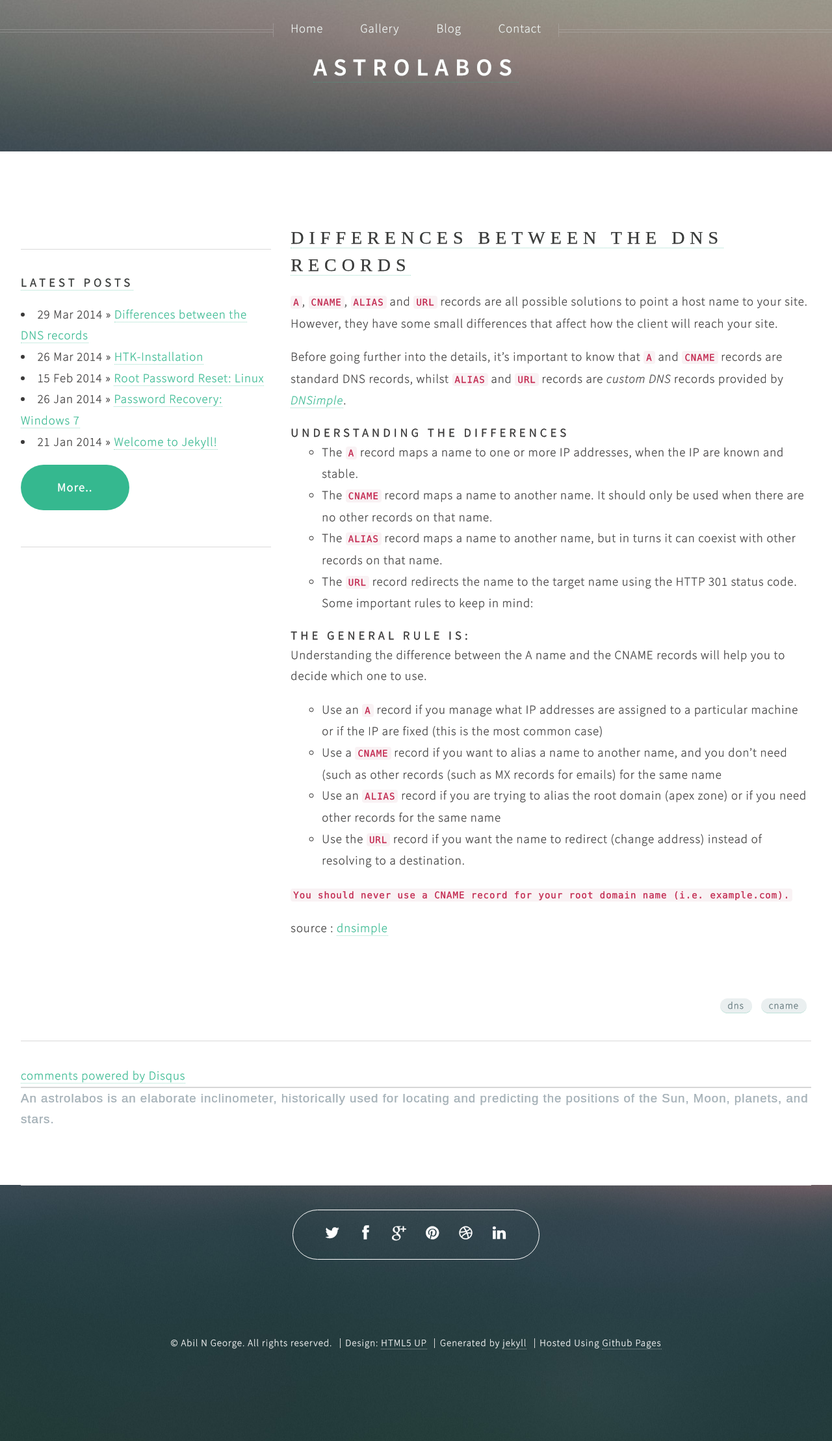
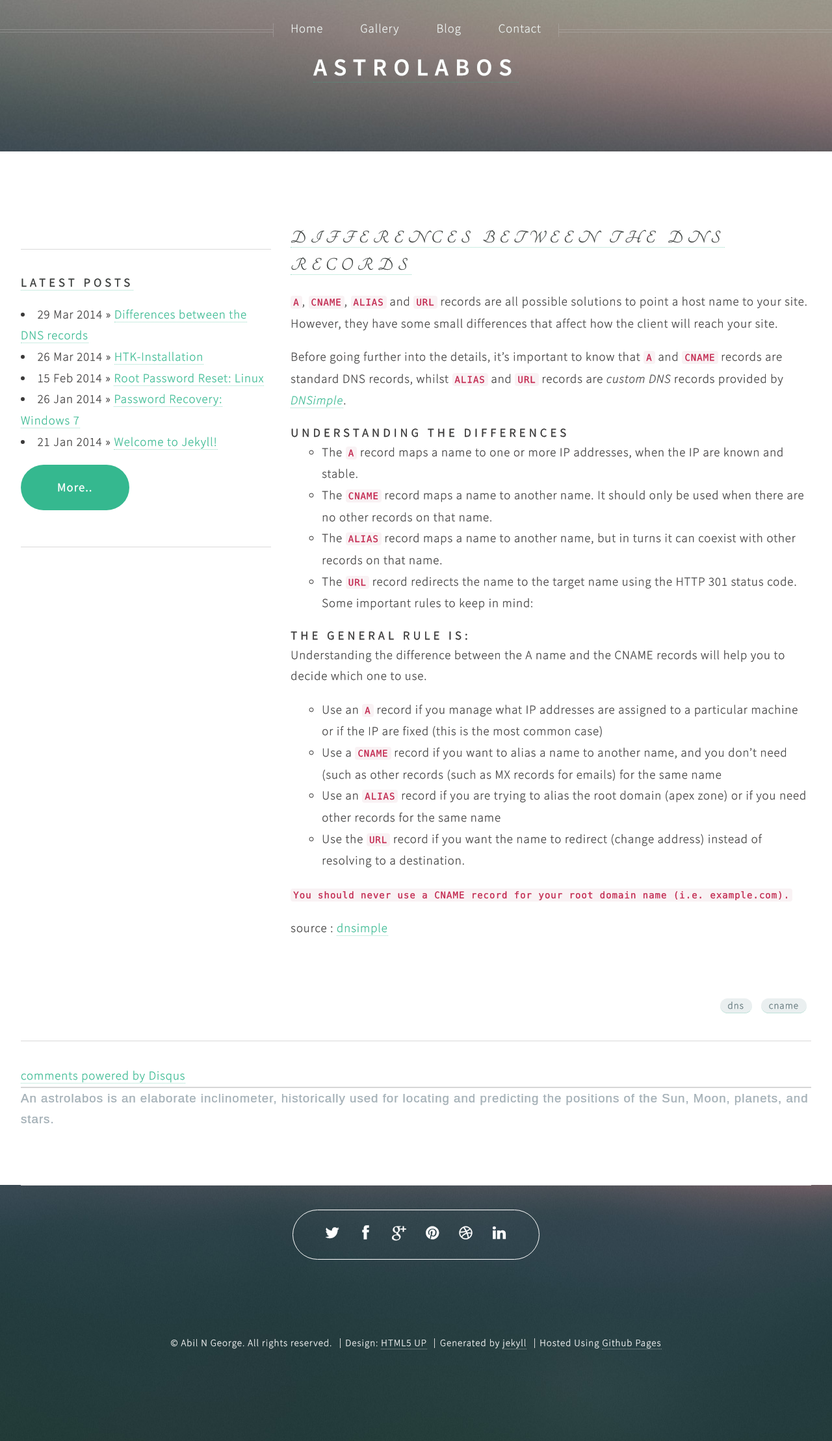
Before and after one commit to abilng/abilng.github.io, a Jekyll site: the page built from blog/index.html, in a window 1280 px wide. Shown: the whole page at 65% size. Built offline with Jekyll 4.4.1, drawn with Linux system fonts in a browser that asks for light colours; some web fonts are replaced; Markdown is read by kramdown in place of the engine named in the settings; comment, search, counter and statistics services are not loaded.

Commit message:
Fix:fonts

```diff
--- a/css/style.css
+++ b/css/style.css
@@ -13,13 +13,13 @@
   font-family: 'Inconsolata';
   font-style: normal;
   font-weight: 400;
-  src: local('Inconsolata'), url(http://themes.googleusercontent.com/static/fonts/inconsolata/v7/BjAYBlHtW3CJxDcjzrnZCIbN6UDyHWBl620a-IRfuBk.woff) format('woff');
+  src: local('Inconsolata'), url('font/inconsolata.woff') format('woff');
 }
 @font-face {
   font-family: 'Tangerine';
   font-style: normal;
   font-weight: 400;
-  src: local('Tangerine'), url(http://themes.googleusercontent.com/static/fonts/tangerine/v4/HGfsyCL5WASpHOFnouG-RD8E0i7KZn-EPnyo3HZu7kw.woff) format('woff');
+  src: local('Tangerine'), url('font/tangerine.woff?') format('woff');
 }
 /*
   Overflow 1.1 by HTML5 UP
```
Also changed, not shown: css/font/inconsolata.woff (added), css/font/tangerine.woff (added).
